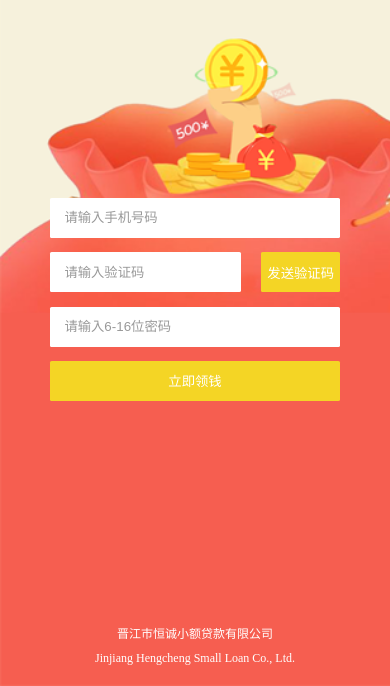
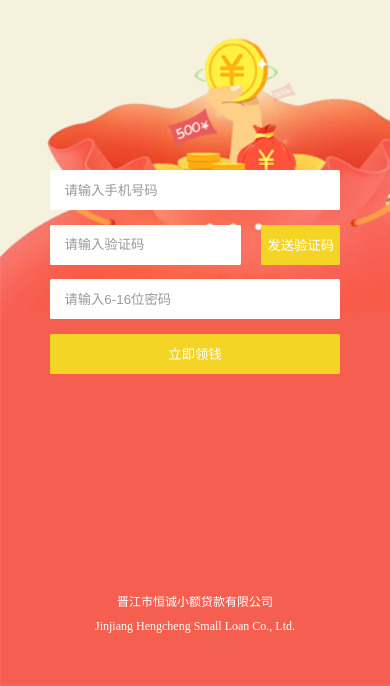
Before and after one commit to xiaoxiaoxiaorui/loanH5, a plain HTML site: page index.html in a window 390 px wide. Shown: the part 158-844 px from the top of the page. Drawn offline with Linux system fonts and the light colour scheme.

Commit message:
整体上移30像素

```diff
--- a/css/main.css
+++ b/css/main.css
@@ -19,13 +19,14 @@ input::-moz-placeholder, textarea::-moz-placeholder { line-height: normal; color
 input:-ms-input-placeholder, textarea:-ms-input-placeholder { line-height: normal; color:#999;}
 .Send{ float: right;}
 .Get{ width: 100%}
-footer{ position: absolute; bottom: 1.25rem; width: 100%;}
+footer{ position: absolute; bottom: 3.25rem; width: 100%;}
 footer p{ text-align: center; margin: 0.56rem 0 0 0;}
 @media (max-width: 374px){
     form{ padding: 35% 3.125rem 0 3.125rem;}
     form span input{ width: 60%; background: #fff;}
     form input, form button{ height: 2rem;}
 }
+/*
 @media only screen and (min-width: 376px) and (max-width: 450px) {
-    form{ padding: /*12.125rem*/47% 3.125rem 0 3.125rem;}
-}
+    form{ padding: !*12.125rem*!40% 3.125rem 0 3.125rem;}
+}*/
```
